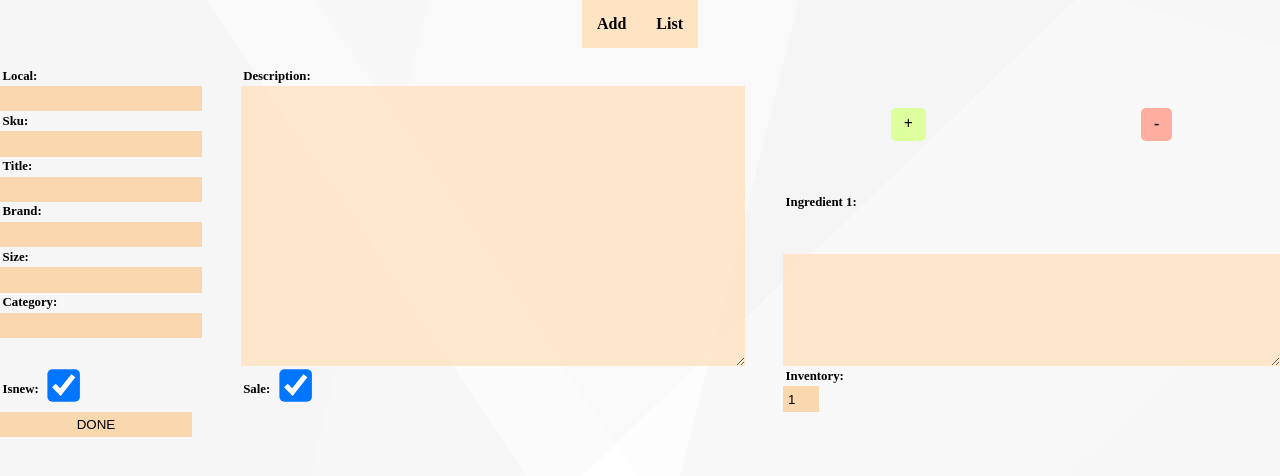
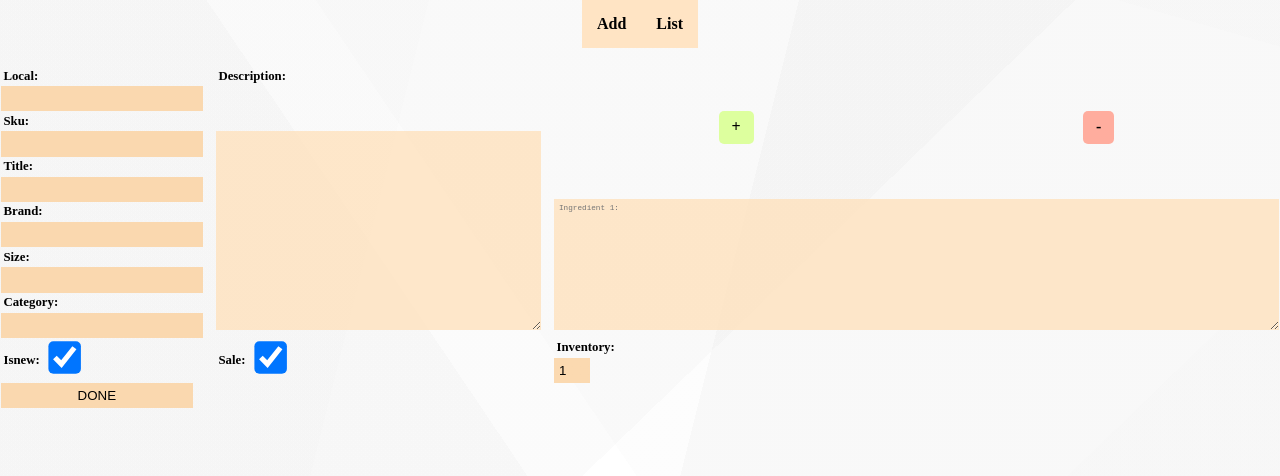
Before and after one commit to Hex-Zero/mi-api, a React (Create React App) app: page /product in a window 1280 px wide. Shown: the top 476 px of the page. Built offline with nearby package versions, Linux system fonts and the light colour scheme.

Commit message:
api finished

```diff
--- a/src/components/add-product.component.js
+++ b/src/components/add-product.component.js
@@ -253,14 +253,14 @@ export default class AddProduct extends Component {
               console.log(item);
               return (
                 <div className="form-group" key={uuidv1()}>
-                  <label>Ingredient {index + 1}: </label>
                   <textarea
                     rows="4"
-                    cols="130"
+                    cols="140"
                     type="text"
                     required
                     value={this.state.ingredients[index]}
                     onChange={e => this.onChangeIngredients(e, index)}
+                    placeholder={`Ingredient ${index + 1}:`}
                   />
                 </div>
               );
--- a/src/components/edit-product.component.js
+++ b/src/components/edit-product.component.js
@@ -267,14 +267,14 @@ export default class EditProduct extends Component {
               console.log(item);
               return (
                 <div className="form-group" key={uuidv1()}>
-                  <label>Ingredient {index + 1}: </label>
                   <textarea
                     rows="4"
-                    cols="130"
+                    cols="140"
                     type="text"
                     required
                     value={this.state.ingredients[index]}
                     onChange={e => this.onChangeIngredients(e, index)}
+                    placeholder={`Ingredient ${index + 1}:`}
                   />
                 </div>
               );
--- a/src/index.css
+++ b/src/index.css
@@ -53,8 +53,8 @@ form {
           justify-content: center;
   -ms-grid-columns: auto auto auto;
       grid-template-columns: auto auto auto;
-  -webkit-column-gap: 3vw;
-          column-gap: 3vw;
+  -webkit-column-gap: 1vw;
+          column-gap: 1vw;
 }
 
 form .form-group {
@@ -63,9 +63,11 @@ form .form-group {
 }
 
 form .form-group textarea {
+  font-size: 0.6vw;
   padding: 0.4vw;
   background: rgba(255, 225, 188, 0.767);
   border: none;
+  margin-bottom: 1vh;
 }
 
 form .form-group input {
--- a/src/index.scss
+++ b/src/index.scss
@@ -74,13 +74,15 @@ form {
   display: grid;
   justify-content: center;
   grid-template-columns: auto auto auto;
-  column-gap: 3vw;
+  column-gap: 1vw;
   .form-group {
     display: grid;
     textarea {
+      font-size: 0.6vw;
       padding: 0.4vw;
       background: rgba(255, 225, 188, 0.767);
       border: none;
+      margin-bottom: 1vh;
     }
     input {
       width: 15vw;
```
Also changed, not shown: 1 other file (tests, documents, lock files or other folders).
